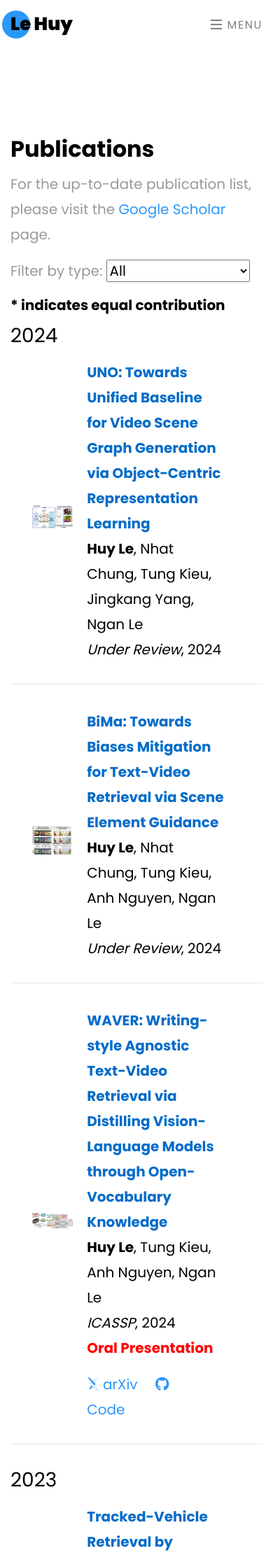
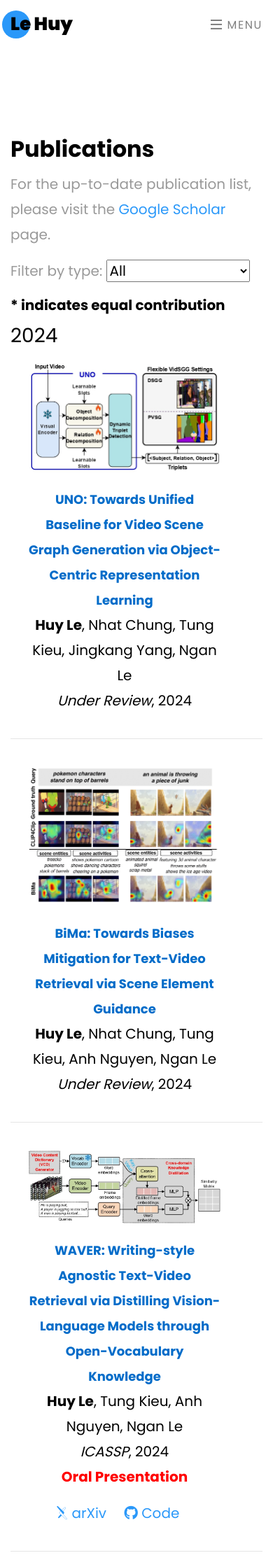
Before and after one commit to lehuy1611/lehuy1611.github.io, a Jekyll site: the page built from publication.html, in a window 390 px wide. Shown: the top 2229 px of the page at 70% size. Built offline with Jekyll 4.4.1, drawn with Linux system fonts in a browser that asks for light colours; some web fonts are replaced.

Commit message:
update publication mobile device

```diff
--- a/_includes/archive-single.html
+++ b/_includes/archive-single.html
@@ -1,5 +1,28 @@
 {% include base_path %}
+<style>
+  @media (max-width: 767px) {
+    .publication-table tr {
+      display: flex;
+      flex-direction: column;
+      align-items: center;
+    }
 
+    .publication-table td {
+      width: 100% !important;
+      text-align: center !important;
+      padding: 10px !important;
+    }
+
+    .publication-table img {
+      max-width: 80%;
+      height: auto;
+    }
+
+    .publication-table .pub1 {
+      font-size: 18px;
+    }
+  }
+</style>
 {% if post.header.teaser %}
   {% capture teaser %}{{ post.header.teaser }}{% endcapture %}
 {% else %}
@@ -11,6 +34,7 @@
 {% else %}
   {% assign title = post.title %}
 {% endif %}
+
 
 <div class="{{ include.type | default: "list" }}__item">
   <article class="archive__item" itemscope itemtype="http://schema.org/CreativeWork">
@@ -28,7 +52,7 @@
     {% endif %}
 
     {% if post.collection == 'publications' %}
-      <table style="width:100%; border:5px; border-spacing:0px; border-collapse:collapse; margin-right:auto; color: black;">
+      <table class="publication-table" style="width:100%; border:5px; border-spacing:0px; border-collapse:collapse; margin-right:auto; color: black;">
         <tbody>
           <tr>
             <td style="padding:15px; width:30%; text-align:center;">
--- a/publication.html
+++ b/publication.html
@@ -194,7 +194,6 @@ layout: null
                         {% for post in site.publications reversed %}
                         {% if post.type == 'under review' %}
                         <div class="resume-wrap d-flex ftco-animate">
-
                             <div class="text pl-3">
                                 {% include archive-single.html %}
                             </div>
```
